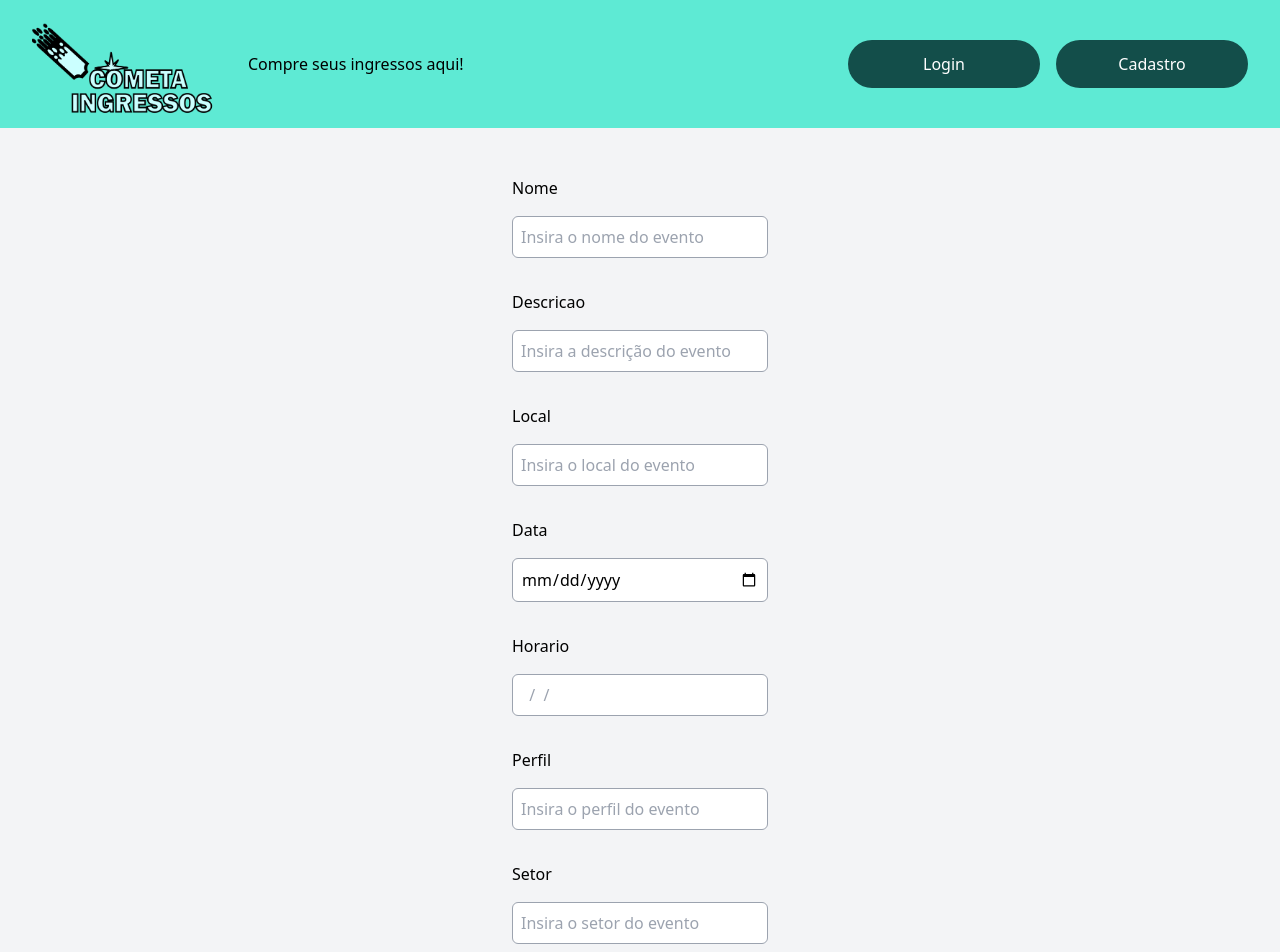
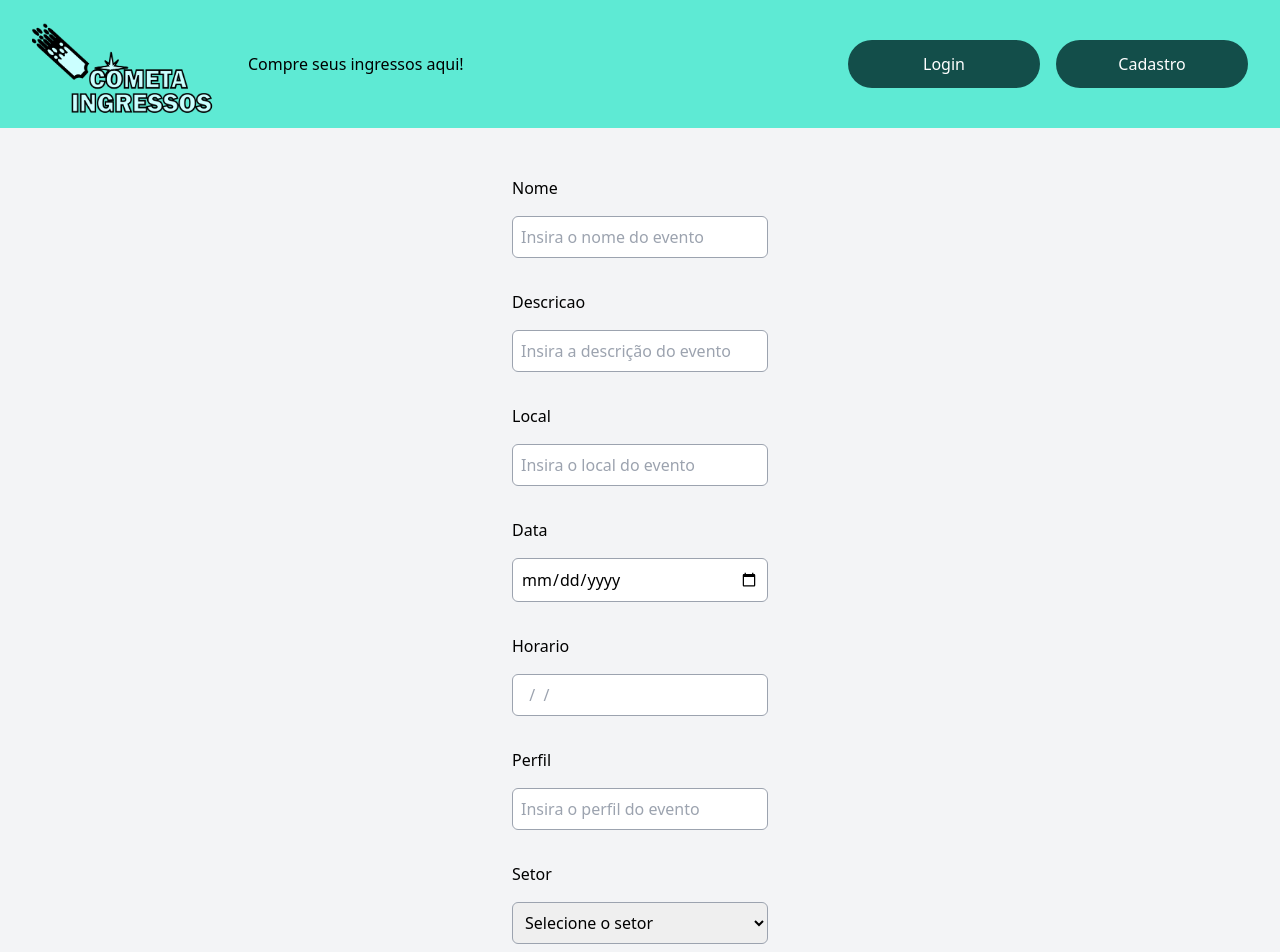
Before and after one commit to Yamazaki-Khaio/Cometa-Ingresso, a Next.js app in the folder ingressoscometa/: page /cadastro_evento in a window 1280 px wide. Shown: the top 952 px of the page. Built offline with nearby package versions, Linux system fonts and the light colour scheme.

Commit message:
Adicionando choicebox setor

```diff
--- a/ingressoscometa/src/components/CampoSetorEvento.tsx
+++ b/ingressoscometa/src/components/CampoSetorEvento.tsx
@@ -1,25 +1,28 @@
 import { useState } from "react";
 
-export default function CampoSetorEvento(props: any){
+export default function CampoSetorEvento(props: any) {
   const [setor, setSetor] = useState('');
 
-  function handleSetorChange(event: React.ChangeEvent<HTMLInputElement>) {
+  function handleSetorChange(event: React.ChangeEvent<HTMLSelectElement>) {
     setSetor(event.target.value);
   }
 
-  return(
+  return (
     <div className="flex flex-col gap-4">
       <label htmlFor="setor">Setor</label>
-      <input
-        type="setor"
+      <select
         name="setor"
         id="setor"
-        placeholder="Insira o setor do evento"
         required
         className="border w-64 border-gray-400 rounded-md p-2 mb-8"
         value={setor}
         onChange={handleSetorChange}
-      />
+      >
+        <option value="">Selecione o setor</option>
+        <option value="VIP">VIP</option>
+        <option value="Backstage">Backstage</option>
+        <option value="Camarote">Camarote</option>
+      </select>
     </div>
-  )
+  );
 }
```
